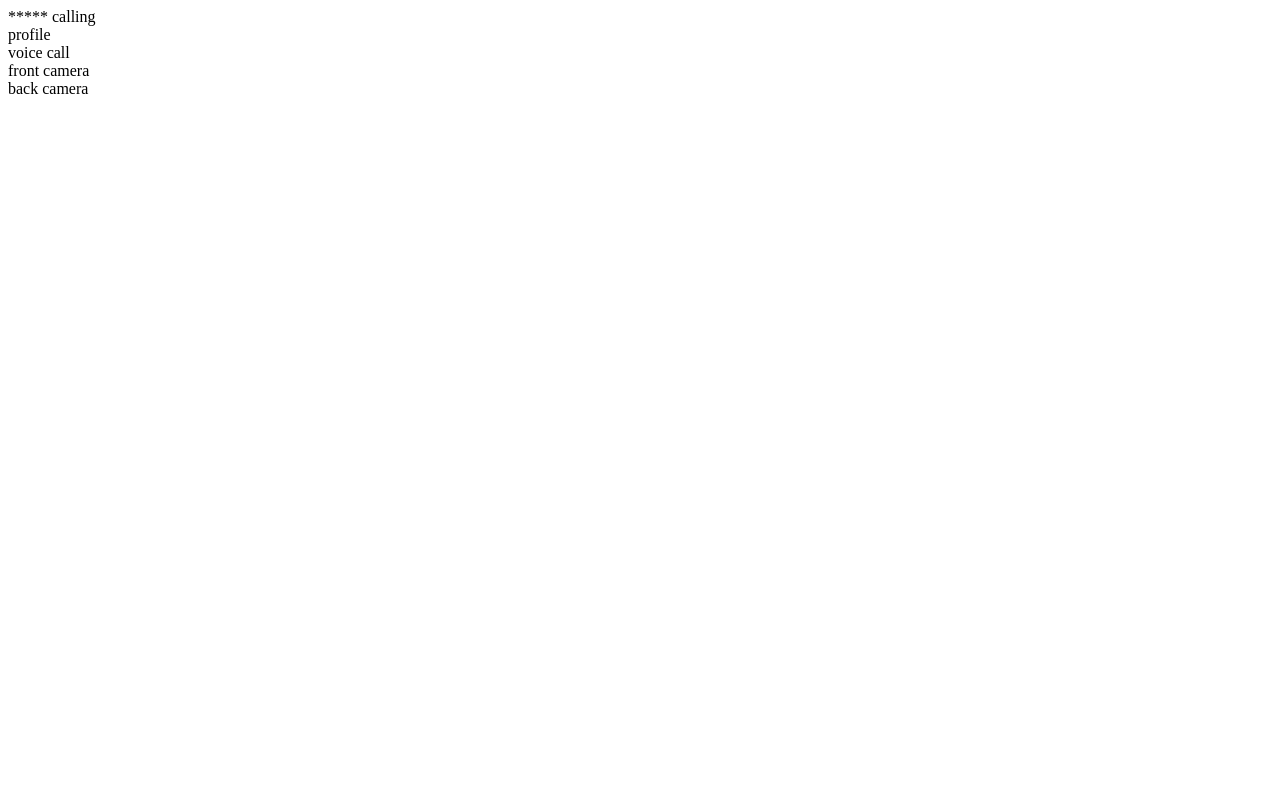
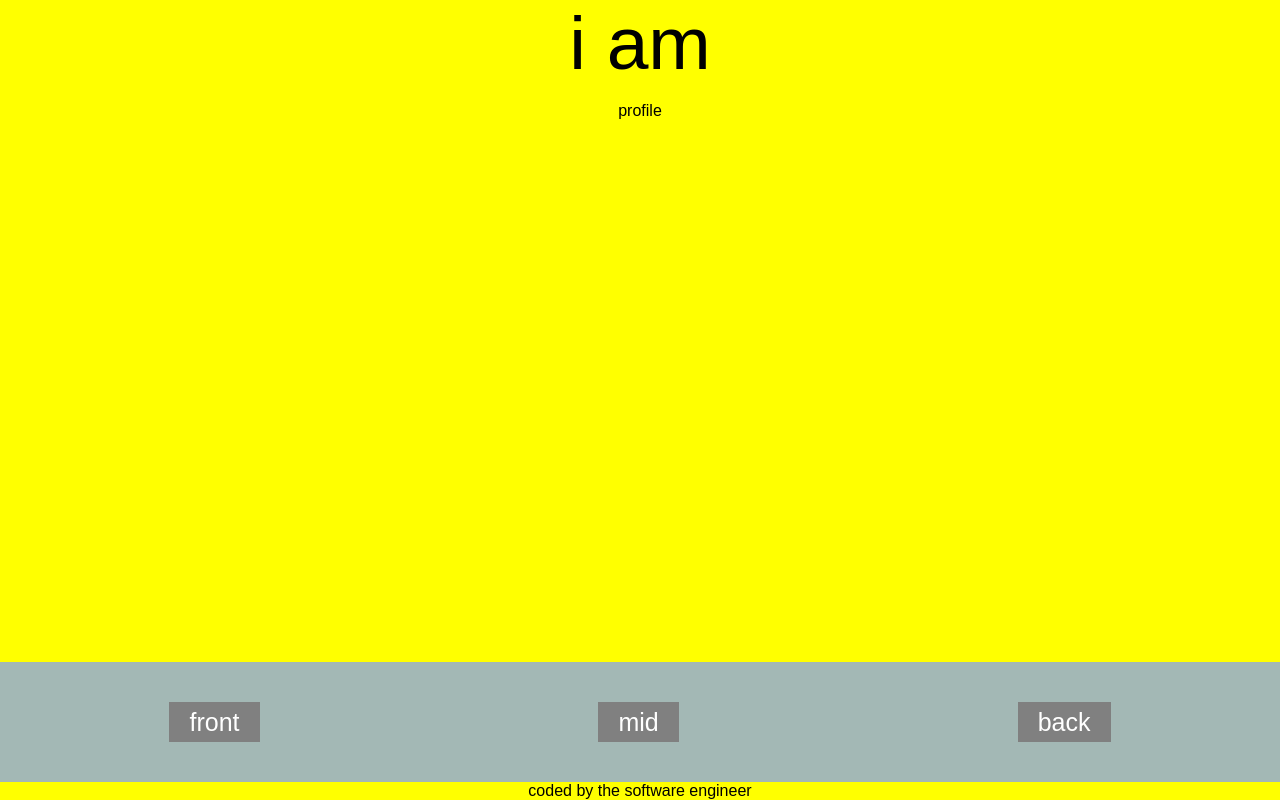
Before and after one commit to Hingamakena/talkhawena.github.io, a plain HTML site: page index.html in a window 1280 px wide. Drawn offline with Linux system fonts and the light colour scheme; files that its build step writes are made by us from their sources.

Commit message:
more presentable layout

```diff
--- a/index.css
+++ b/index.css
@@ -0,0 +1,41 @@
+* {
+	margin: 0;
+	padding: 0;
+	box-sizing: border-box;
+}
+
+html, body {
+	height: 100vh;
+	overflow: hidden;
+	background-color: yellow;
+	font-family: sans-serif;
+}
+body {
+	display: flex;
+	flex-direction: column;
+	text-align: center;
+}
+
+header {
+	font-size: 75px;
+	height: 15vh;
+}
+
+#profile{
+	height: 70vh;
+}
+#at_bottom {
+	background-color: #A3B8B5;
+	height: 15vh;
+	display: flex;
+	flex-direction: row;
+	justify-content: space-around;
+	align-items: center;
+}
+.cam {
+	background-color: grey;
+	padding: 10px 20px;
+	color: white;
+	line-height: 20px;
+	font-size: 25px;
+}
--- a/index.html
+++ b/index.html
@@ -1,17 +1,26 @@
 <!DOCTYPE html>
 <html>
 	<head>
+		<link rel="stylesheet" href="static/css/index.css">
 	</head>
 
 	<body>
-		<div> ***** calling </div>
+		<header>
+		<div id="intro"> i am </div>
+		</header>
 
-		<div> profile </div>
+		<main>
+		<div id="profile"> profile </div>
 
+		<div id="at_bottom">
+			<div class="cam">front</div>
+			<div class="cam">mid</div>
+			<div class="cam">back</div>
+		</div>
 
-
-		<div>voice call</div>
-		<div>front camera</div>
-		<div>back camera</div>
+		</main>
+		<footer>
+			coded by the software engineer
+		</footer>
 	</body>
 </html>
```
